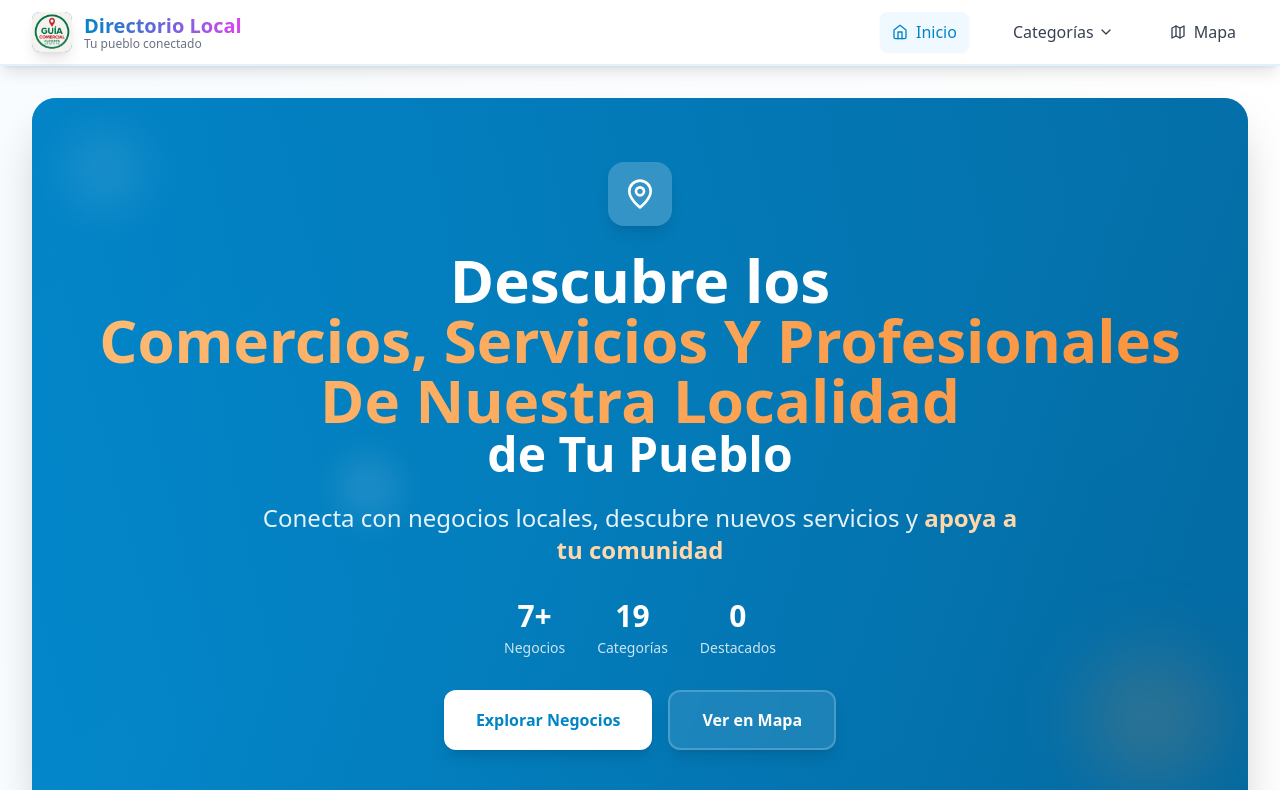
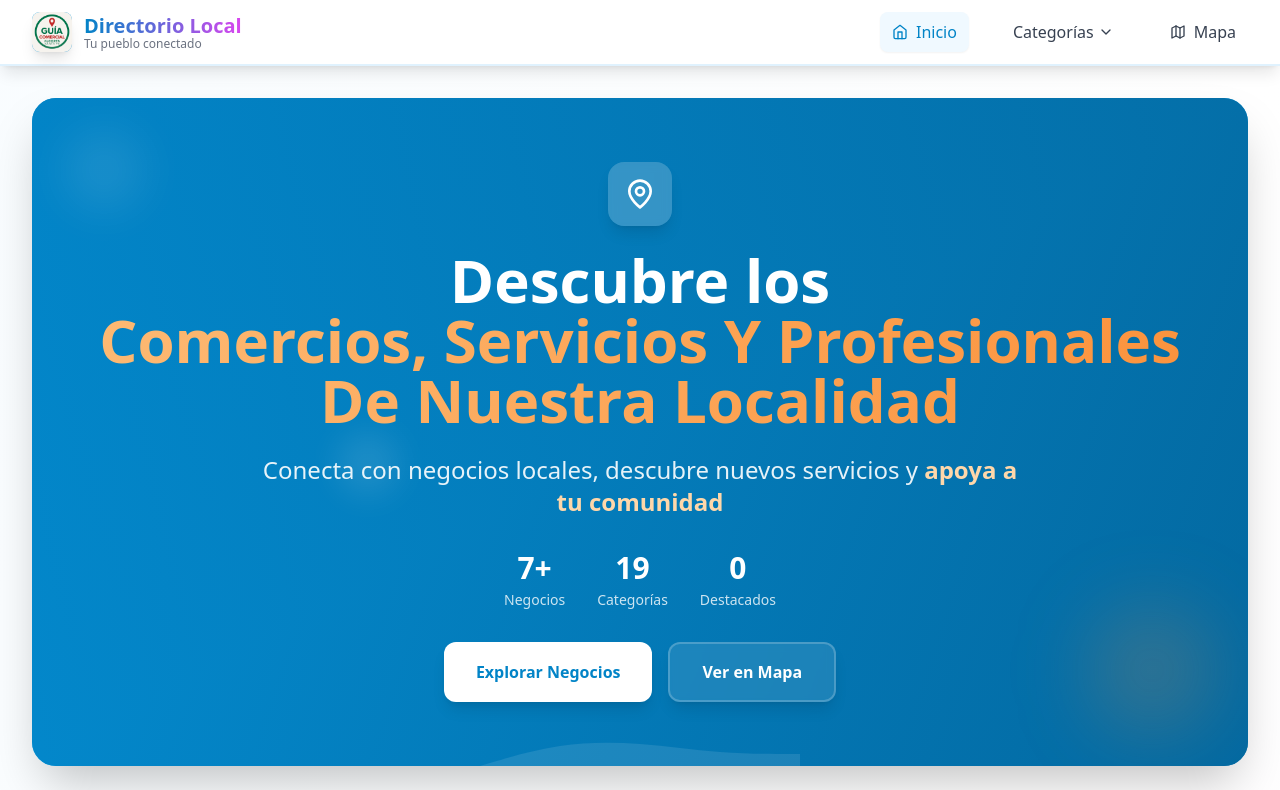
Before and after one commit to lucassvalla23/Guia-Comercial-Alcorta, a React (Vite) app: page / in a window 1280 px wide. Shown: the top 790 px of the page. Built offline with nearby package versions, Linux system fonts and the light colour scheme.

Commit message:
Initial commit

```diff
--- a/src/App.tsx
+++ b/src/App.tsx
@@ -105,7 +105,7 @@ function App() {
                 <span className="block bg-gradient-to-r from-accent-300 to-accent-400 bg-clip-text text-transparent">
                   Comercios, Servicios Y Profesionales De Nuestra Localidad
                 </span>
-                <span className="block text-4xl md:text-5xl">de Tu Pueblo</span>
+                <span className="block text-4xl md:text-5xl"></span>
               </h1>
 
               <p className="text-xl md:text-2xl text-white/90 max-w-3xl mx-auto mb-8 leading-relaxed">
```
